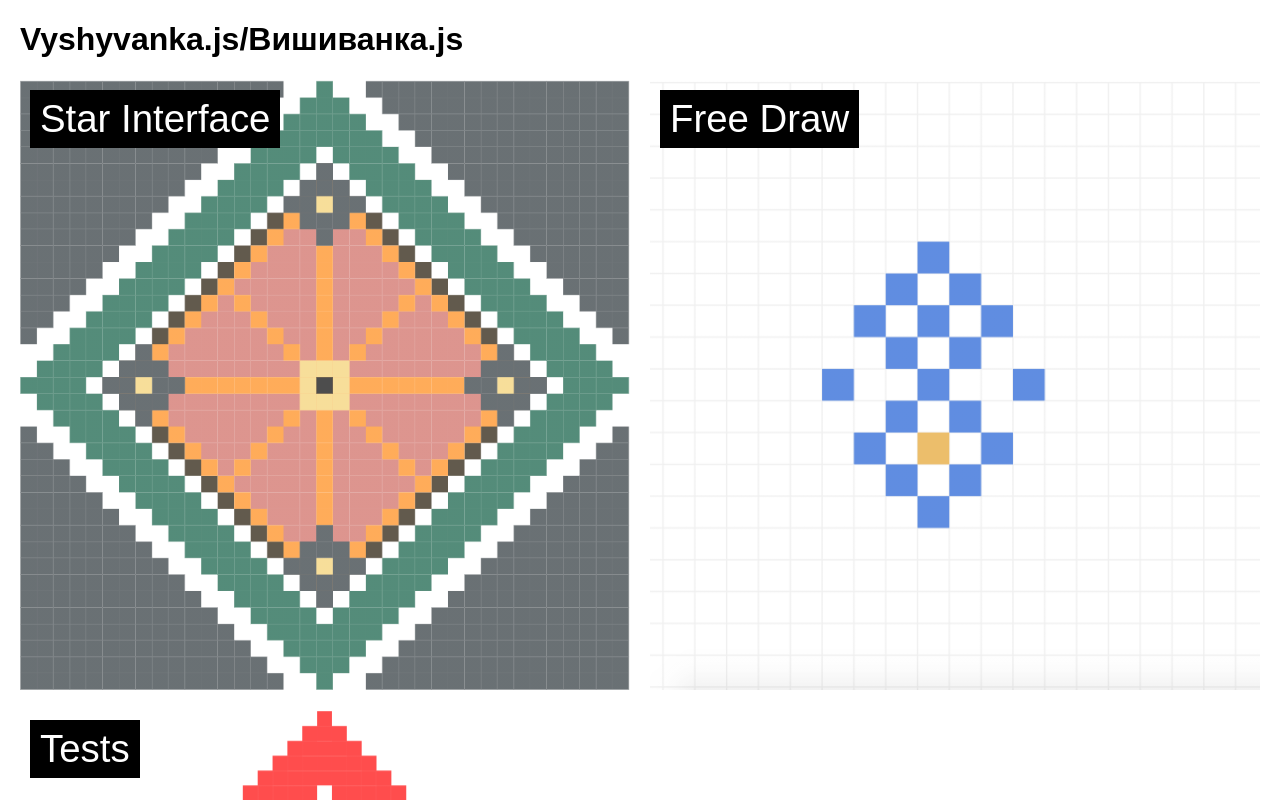
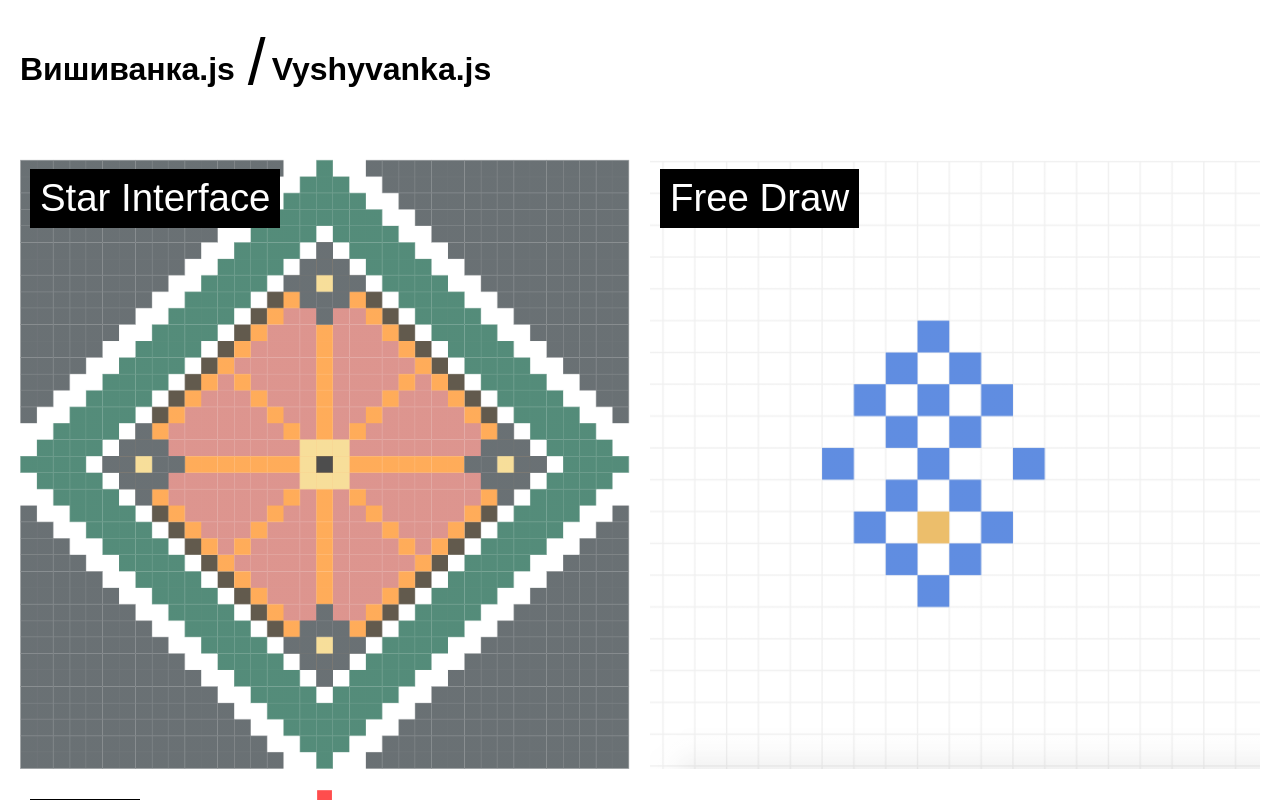
Before and after one commit to curtdmiller/vyshyvanka-js, a React (Create React App) app: page / in a window 1280 px wide. Shown: the top 800 px of the page. Built offline with nearby package versions, Linux system fonts and the light colour scheme; a web font is replaced by a local one.

Commit message:
Update logo styles

```diff
--- a/src/layout/layout.js
+++ b/src/layout/layout.js
@@ -24,6 +24,21 @@ const menu = [
 ];
 
 const useStyles = makeStyles((theme) => ({
+  title: {
+    marginBottom: "2em",
+    fontSize: "2em",
+    [theme.breakpoints.down("sm")]: {
+      fontSize: "1.5em",
+      textAlign: "center"
+    }
+  },
+  slash: {
+    fontWeight: 100,
+    fontSize: "2em",
+    position: "relative",
+    top: 4,
+    margin: "0 .1em 0 .2em"
+  },
   menu: {
     margin: 0,
     padding: 0,
@@ -95,7 +110,9 @@ export default function Layout() {
   return (
     <main>
       <Route path="/" exact>
-        <h1>Vyshyvanka.js/Вишиванка.js</h1>
+        <h1 className={classes.title}>
+          Вишиванка.js<span className={classes.slash}>/</span>Vyshyvanka.js
+        </h1>
         <nav>
           <ul className={classes.menu}>
             {menu.map((item) => (
```
